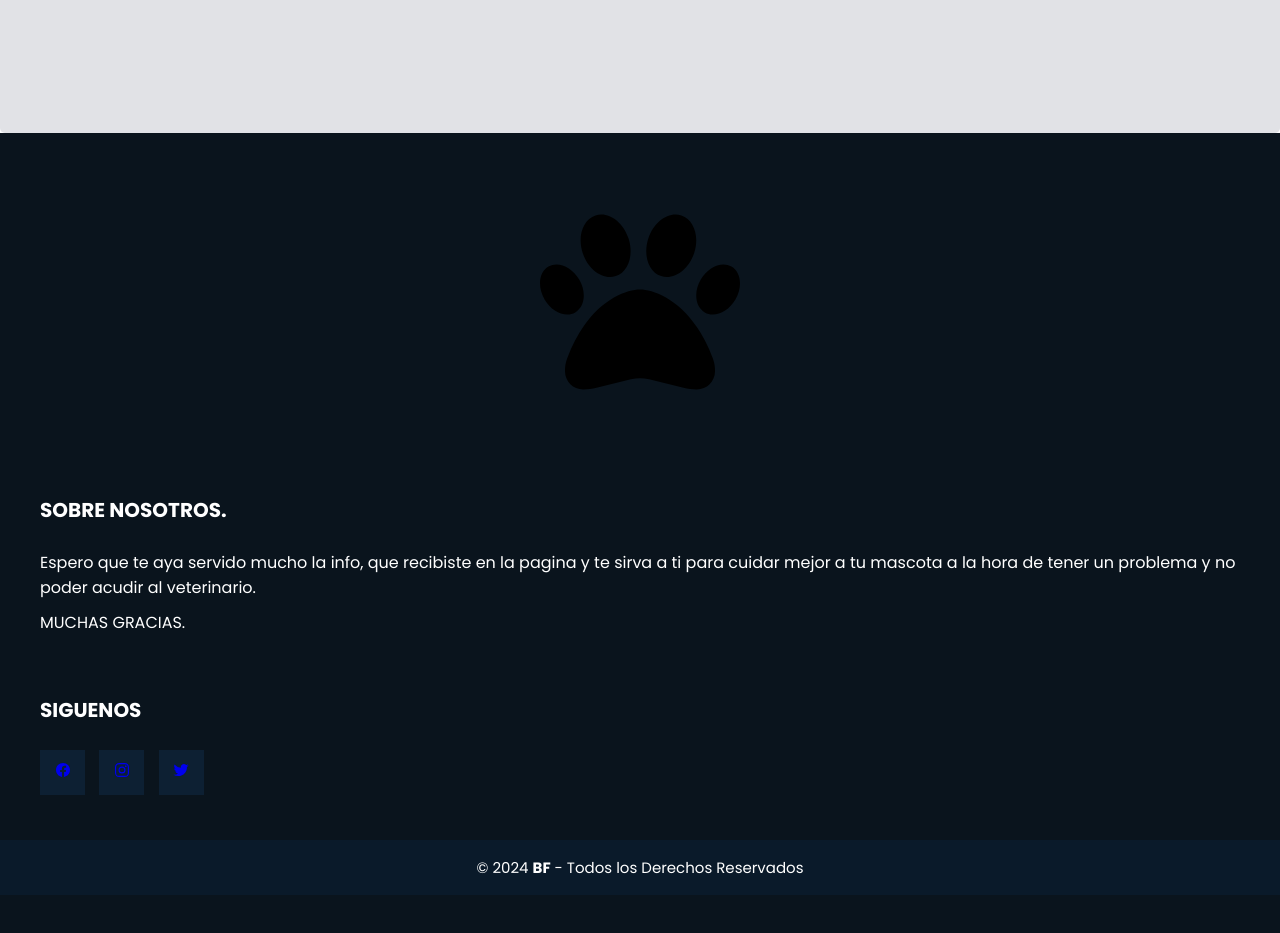
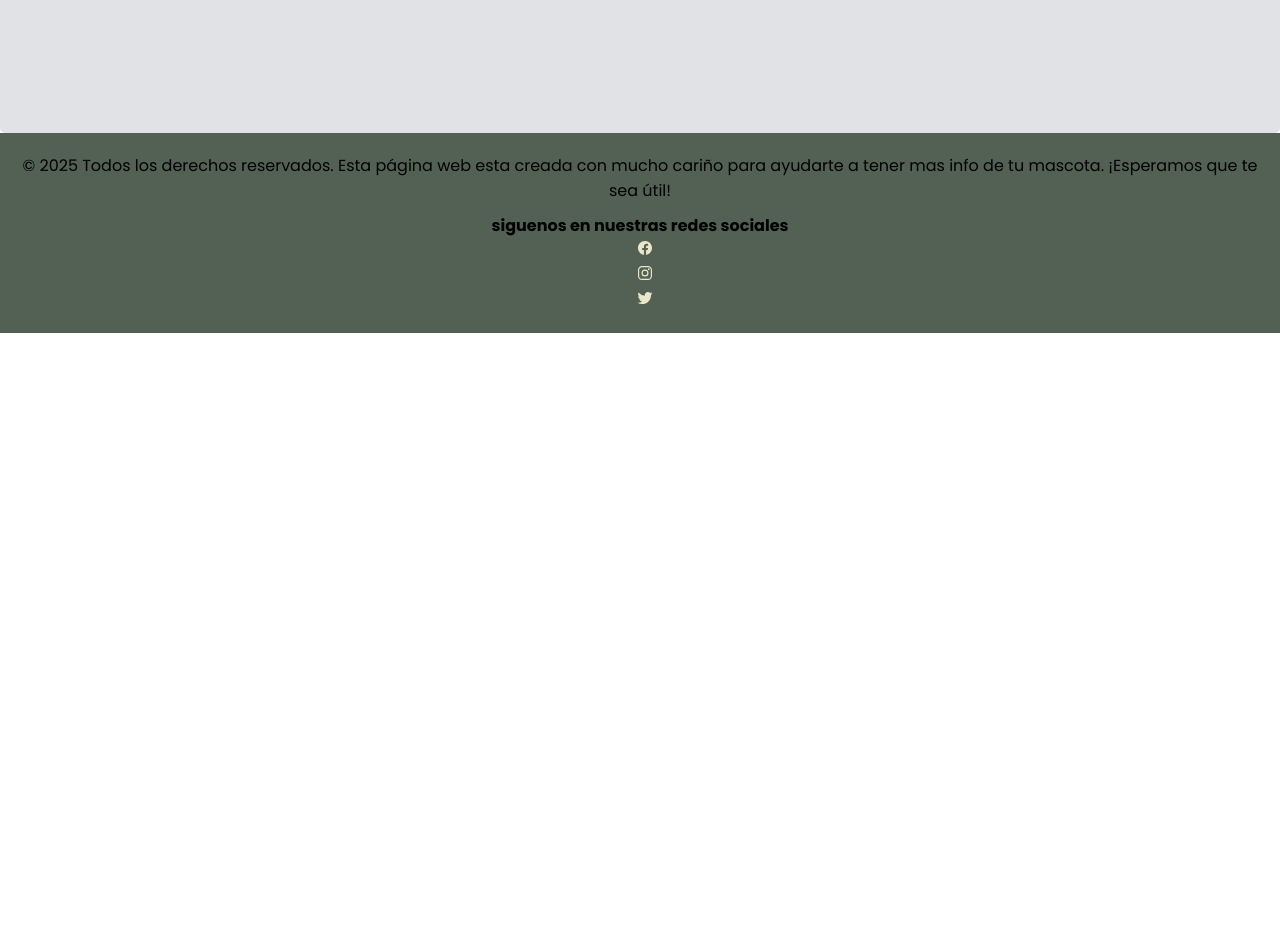
Before and after one commit to BraianHeinrich/MISINTEGRADORES, a plain HTML site: page index.html in a window 1280 px wide. Shown: the part 4500-5433 px from the top of the page. After the commit the page ends 4833 px from the top, so only its background shows below. Drawn offline with nearby package versions, Linux system fonts and the light colour scheme.

Commit message:
26/03/2025

```diff
--- a/index.html
+++ b/index.html
@@ -193,25 +193,12 @@
   </section>
 
 
-   <footer id="Contactarnos" class="pie-pagina" >
-      <div class="grupo-1">
+   <footer id="Contactarnos" >
       <div class="box">
-             <figure>
-                 <a href="#">
-                     <img src="imagenes/paw-solid.svg" alt="">
-                 </a>
-             </figure>
-          </div>
-          <div class="box">
-             <h2>SOBRE NOSOTROS.</h2>
-             <P>Espero que te aya servido mucho la info, que recibiste en la pagina y te
-                sirva a ti para cuidar mejor a tu mascota a la hora de tener un problema
-                 y no poder acudir al veterinario. </P>
-             <P>MUCHAS GRACIAS.</P>
-          </div>
-          <div class="box">
-             <h2>SIGUENOS</h2>
+         <p class="copyright">&copy; 2025 Todos los derechos reservados. Esta página web esta creada con mucho cariño para ayudarte a tener mas info de tu mascota. ¡Esperamos que te sea útil!</p>
           <ul class="red-social">
+               <p><strong>siguenos en nuestras redes sociales</strong></p>
+                <li class="icon-elem">
                   <li class="icon-elem">
                       <a href="https://www.facebook.com/marcelo.heinrich.549?mibextid=ZbWKwL" class="icon">
                          <ion-icon name="logo-facebook"></ion-icon>
@@ -223,15 +210,12 @@
                       </a>
                   </li>
                   <li class="icon-elem">
-                    <a href="https://x.com/Braian_heinrich" class="icon">
+                      <a  href="https://x.com/Braian_heinrich" class="icon">
                           <ion-icon name="logo-twitter"></ion-icon></ion-icon>
                       </a>
                  </li>
+              </li>
          </ul>
-         </div>
-     </div>
-      <div class="grupo-2">
-          <small>&copy; 2024 <b>BF</b> - Todos los Derechos Reservados</small>
      </div>
  </footer>
 
--- a/mediaqueries.css
+++ b/mediaqueries.css
@@ -66,16 +66,21 @@
         display: none;
     }
 
-    .cover h1{
+    .container_cover .cover .h1{
         width: 90%;
         max-width: 500px;
         min-width: unset;
+        border: 1px solid red;
 
     }
 
     .cover p{
         width: 60%;
         max-width: 80%;
+    }
+
+    .box p {
+        font-size: 20px;
     }
 
 }
@@ -190,15 +195,7 @@
 
 
    /* footer */
-  .pie-pagina .grupo-1{
-    width: 90%;
-    grid-template-columns: repeat(1, 1rf);
-    grid-gap: 30px;
-    padding: 110px 0px;
-    }
-    .pie-pagina .grupo-1 .box figure img{
-        width: 100px;
-    }
+
 
 
 
--- a/style.css
+++ b/style.css
@@ -280,65 +280,24 @@ main{
 
 
 /* footer */
-.pie-pagina {
-    height: 65%;
-    width: 100%;
-    background-color: #0a141d;
-
-}
-.pie-pagina{
-    padding: 60px 0;
-}
-.pie-pagina .grupo-1{
-    width: 100%;
-    max-width: 1200px;
-    margin: auto;
-    display: grid;
-    grid-template-columns: repeat(3, 1rf);
-    grid-gap: 50px;
-    padding: 45px 0px;
-}
-.pie-pagina .grupo-1 .box figure{
+.box{
     width: 100%;
     height: 65%;
-    display: flex;
-    justify-content: center;
-    align-items: center;
+    text-align: center;
+    padding: 20px;
+    background-color: #526153;
 }
-.pie-pagina .grupo-1 .box figure img{
-    width: 200px;
-}
-.pie-pagina .grupo-1 .box h2 {
-    color: #ffff;
-    margin-bottom: 25px;
-    font-size: 20px;
-}
-.pie-pagina .grupo-1 .box p{
-    color: #ffff;
+
+.copyright {
     margin-bottom: 10px;
 }
 
-.pie-pagina .grupo-1 .red-social li{
-    display: inline-block;
+.red-social{
+    margin-top: 10px;
+}
+
+.icon-elem a{
+    margin-left: 10px;
     text-decoration: none;
-    width: 45px;
-    height: 45px;
-    line-height: 45px;
-    color: #ffff;
-    margin-right: 10px;
-    background-color: #0d2033;
-    text-align: center;
-    transition: all 300ms ease;
+    color: #eae6ca;
 }
-.pie-pagina .grupo-1 .red-social a:hover{
-    color: brown;
-}
-.pie-pagina .grupo-2{
-    background-color: #0a1a2a;
-    padding: 15px 12px;
-    text-align: center;
-    color: #ffff;
-}
-.pie-pagina .grupo-2 small{
-    font-size: 15px;
-}
```
Lines whose indentation alone changed are shown as unchanged.
